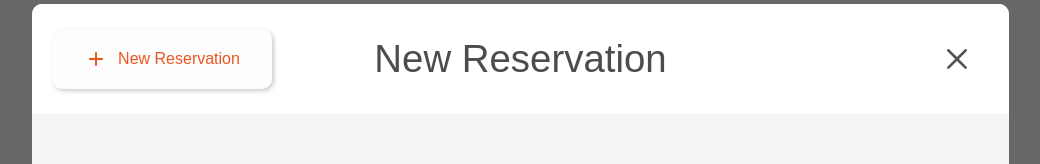
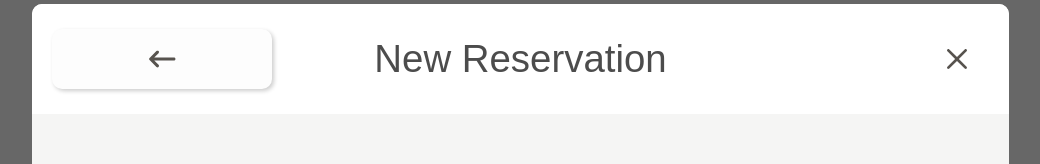
Before and after one commit to vinitus/manage-reservations, a SvelteKit app: page /new in a window 1280 px wide. Shown: the top 164 px of the page, without its empty margins (112-1152 px from the left). Built offline with nearby package versions, Linux system fonts and the light colour scheme.

Commit message:
버튼 동적 렌더링

```diff
--- a/src/routes/Header.svelte
+++ b/src/routes/Header.svelte
@@ -1,6 +1,7 @@
 <script>
 	import close from '$lib/images/close.svg';
 	import add from '$lib/images/add.svg';
+	import keyboard_backspace from '$lib/images/keyboard_backspace.svg';
 	/**
 	 * @type {Boolean}
 	 */
@@ -8,12 +9,20 @@
 </script>
 
 <header class="header">
-	<a href={isNew ? '/' : '/new'}>
-		<button type="button">
-			<img src={add} alt="add" />
-			<p>New Reservation</p>
-		</button>
-	</a>
+	{#if !isNew}
+		<a href="/new">
+			<button type="button">
+				<img src={add} alt="add" />
+				<p>New Reservation</p>
+			</button>
+		</a>
+	{:else}
+		<a href="/">
+			<button type="button">
+				<img src={keyboard_backspace} alt="keyboard_backspace" />
+			</button>
+		</a>
+	{/if}
 	<h1>{isNew ? 'New Reservation' : 'Reservation'}</h1>
 	<img class="close" src={close} alt="close" />
 </header>
```
